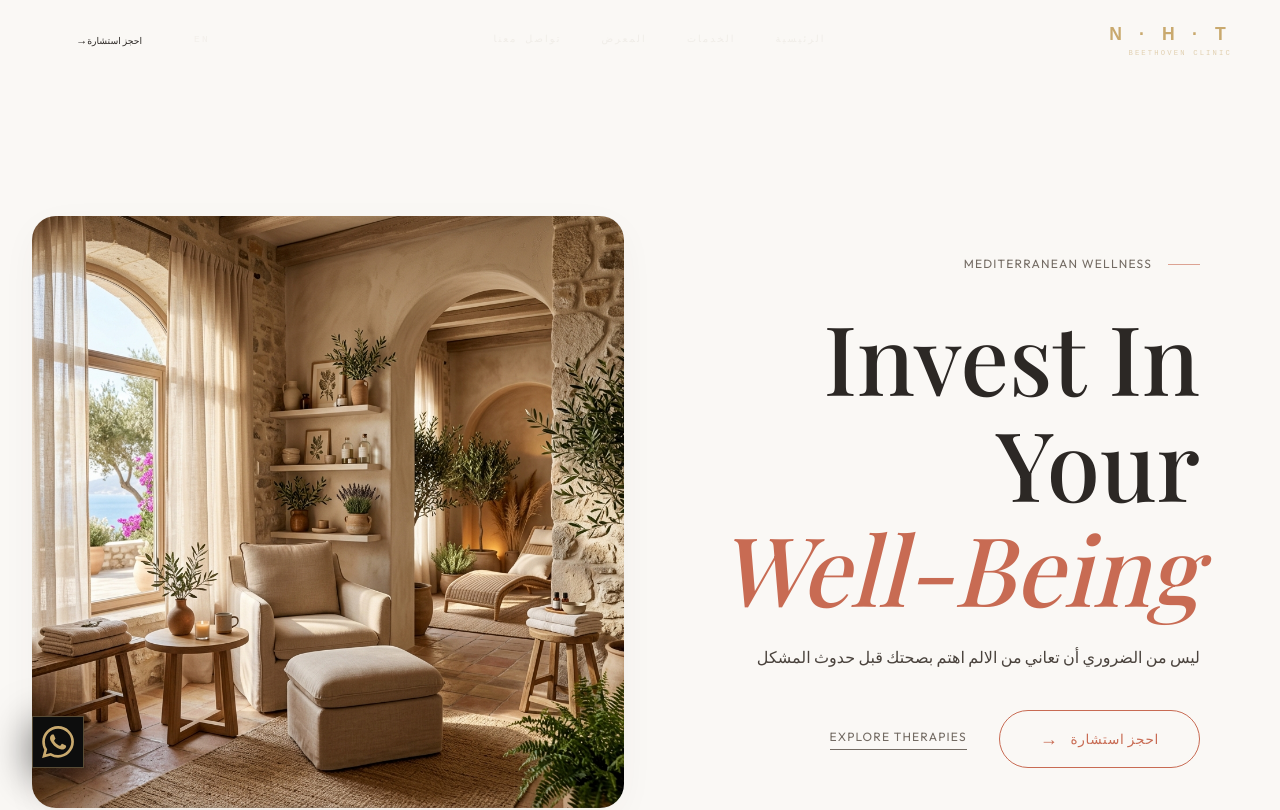
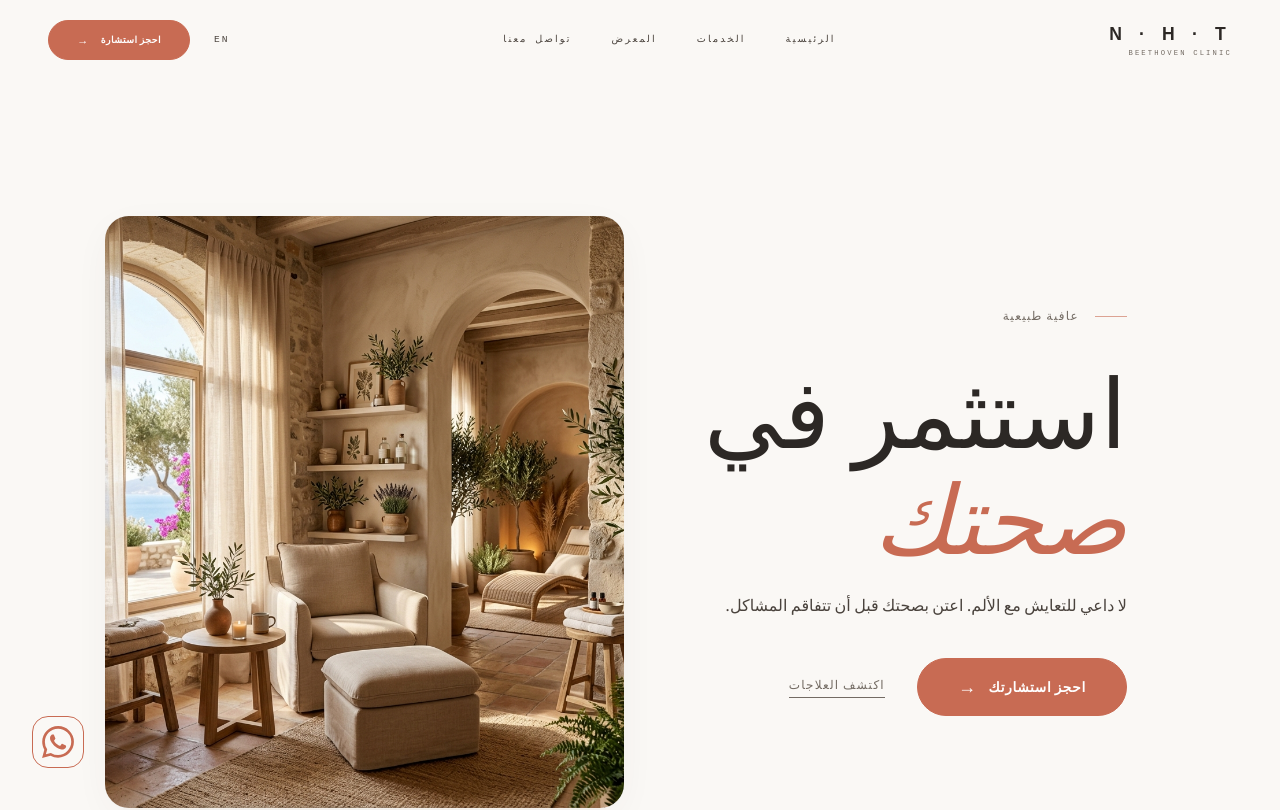
Before and after one commit to ilyassbnh/Clinique, a Next.js app: page /ar in a window 1280 px wide. Shown: the top 810 px of the page. Built offline with nearby package versions, Linux system fonts and the light colour scheme; a web font is replaced by a local one.

Commit message:
Update Arabic and English translations and UI elements

```diff
--- a/messages/ar.json
+++ b/messages/ar.json
@@ -1,19 +1,41 @@
 {
   "Index": {
-    "title": "استثمر في صحتك بالعلاج الطبيعي",
-    "subtitle": "ليس من الضروري أن تعاني من الالم اهتم بصحتك قبل حدوث المشكل",
-    "cta": "احجز استشارة",
+    "titleLine1": "استثمر في",
+    "titleLine2": "صحتك",
+    "overline": "عافية طبيعية",
+    "explore": "اكتشف العلاجات",
+    "discover": "اكتشف المزيد",
+    "ritualOverline": "الطقوس",
+    "ritualLine1": "استعد",
+    "ritualLine2": "تناغمك الداخلي",
+    "ctaOverline": "ابدأ رحلتك",
+    "ctaTitleLine1": "احجز",
+    "ctaTitleLine2": "جلستك",
+    "ctaText": "الاستشارات الخاصة متاحة من الإثنين إلى السبت، من 9:00 صباحًا إلى 8:00 مساءً\nعيادة بيتهوفن · تيبليس، جمهورية التشيك",
+    "aboutLabel": "الملاذ",
+    "servicesLabel": "02 — علاجاتنا",
+    "subtitle": "لا داعي للتعايش مع الألم. اعتن بصحتك قبل أن تتفاقم المشاكل.",
+    "cta": "احجز استشارتك",
     "aboutTitle": "وجهة فاخرة",
-    "aboutTeaser": "تقع عيادة بيتهوفن في قلب أوروبا بجمهورية التشيك، وتمثل قمة السياحة العلاجية والصحة الفاخرة. اكتشف ملاذًا تلتقي فيه العلاجات المتقدمة بالهدوء النقي."
+    "aboutTeaser": "تقع عيادة بيتهوفن في قلب أوروبا بجمهورية التشيك، وتمثل الوجهة الأرقى للسياحة العلاجية والتعافي. اكتشف ملاذًا تمتزج فيه العلاجات المتقدمة بالهدوء التام."
   },
   "Services": {
     "title": "علاجاتنا",
+    "overline": "02 — علاجات وطقوس",
+    "bgText": "طقوس",
+    "bookSession": "احجز هذه الجلسة",
+    "readyTo": "مستعد",
+    "transform": "للتحول؟",
+    "schedule": "تحديد استشارة",
+    "tagDeepTissue": "الجهاز العضلي الهيكلي · التعافي",
+    "tagReflexology": "تدفق الطاقة · التوازن",
+    "tagCupping": "الدورة الدموية · فنون قديمة",
     "deepTissue": "تدليك الأنسجة العميقة",
     "deepTissueDesc": "تخلص من توتر العضلات المزمن وعزز الشفاء بضغط عميق ومركّز.",
-    "reflexology": "علم المنعكسات (الرفلكسولوجي)",
-    "reflexologyDesc": "استعد التوازن وتدفق الطاقة من خلال نقاط انعكاس دقيقة في القدمين واليدين.",
+    "reflexology": "العلاج الانعكاسي (الريفلكسولوجي)",
+    "reflexologyDesc": "استعد التوازن وتدفق الطاقة من خلال نقاط انعكاسية دقيقة في القدمين واليدين.",
     "cupping": "العلاج بالحجامة",
-    "cuppingDesc": "حسّن الدورة الدموية وتخلص من الألم باستخدام هذه التقنية العلاجية القديمة."
+    "cuppingDesc": "حسّن الدورة الدموية وتخلص من الألم باستخدام هذه التقنية العلاجية الأصيلة."
   },
   "Gallery": {
     "title": "الملاذ"
@@ -24,7 +46,7 @@
     "hours": "ساعات العمل",
     "hoursDetail": "الإثنين - السبت: 9:00 صباحاً - 8:00 مساءً\nالأحد: مغلق",
     "location": "الموقع",
-    "locationDetail": "عيادة بيتهوفن\nلازينسكي ساد 6/7، 415 01\nتيبليسه، جمهورية التشيك",
+    "locationDetail": "عيادة بيتهوفن\nلازينسكي ساد 6/7، 415 01\nتيبليس، جمهورية التشيك",
     "openMap": "فتح في خرائط جوجل",
     "formName": "الاسم الكامل",
     "formEmail": "البريد الإلكتروني",
@@ -40,6 +62,7 @@
     "book": "احجز استشارة"
   },
   "Footer": {
-    "location": "عيادة بيتهوفن، جمهورية التشيك"
+    "location": "عيادة بيتهوفن، جمهورية التشيك",
+    "madeBy": "صُنع بواسطة"
   }
 }
--- a/messages/en.json
+++ b/messages/en.json
@@ -1,6 +1,19 @@
 {
   "Index": {
-    "title": "Invest In Your Health",
+    "titleLine1": "Invest In Your",
+    "titleLine2": "Well-Being",
+    "overline": "Mediterranean Wellness",
+    "explore": "Explore Therapies",
+    "discover": "Discover",
+    "ritualOverline": "The Ritual",
+    "ritualLine1": "Restore Your",
+    "ritualLine2": "Inner Harmony",
+    "ctaOverline": "Begin Your Journey",
+    "ctaTitleLine1": "Reserve Your",
+    "ctaTitleLine2": "Session",
+    "ctaText": "Private consultations available Mon–Sat, 9:00–20:00\nBeethoven Clinic · Teplice, Czech Republic",
+    "aboutLabel": "The Sanctuary",
+    "servicesLabel": "02 — Our Therapies",
     "subtitle": "You don't have to suffer from pain. Take care of your well-being before problems arise.",
     "cta": "Book Consultation",
     "aboutTitle": "A Premium Destination",
@@ -8,6 +21,15 @@
   },
   "Services": {
     "title": "Our Therapies",
+    "overline": "02 — Therapies & Rituals",
+    "bgText": "Rituals",
+    "bookSession": "Book This Session",
+    "readyTo": "Ready to",
+    "transform": "Transform?",
+    "schedule": "Schedule a Consultation",
+    "tagDeepTissue": "MUSCULOSKELETAL · RECOVERY",
+    "tagReflexology": "ENERGY FLOW · BALANCE",
+    "tagCupping": "CIRCULATION · ANCIENT ART",
     "deepTissue": "Deep Tissue",
     "deepTissueDesc": "Release chronic muscle tension and promote healing with deep, focused pressure.",
     "reflexology": "Reflexology",
@@ -40,6 +62,7 @@
     "book": "Book Consultation"
   },
   "Footer": {
-    "location": "Beethoven Clinic, Czech Republic"
+    "location": "Beethoven Clinic, Czech Republic",
+    "madeBy": "Made by"
   }
 }
--- a/src/app/[locale]/page.tsx
+++ b/src/app/[locale]/page.tsx
@@ -2,8 +2,7 @@ import { getTranslations } from 'next-intl/server';
 import HeroAnimation from '@/components/animations/HeroAnimation';
 import ScrollReveal from '@/components/animations/ScrollReveal';
 import Image from 'next/image';
-import Link from 'next/link';
-
+import { Link } from '@/i18n/routing';
 export default async function Home({
   params,
 }: {
@@ -49,14 +48,14 @@ export default async function Home({
             <div className="gsap-reveal flex items-center gap-4 mb-8">
               <div className="w-8 h-[1px] bg-[var(--color-terracotta)] opacity-60" />
               <span className="font-body text-xs tracking-widest uppercase text-[var(--color-earth-light)]">
-                Mediterranean Wellness
+                {t('overline')}
               </span>
             </div>
 
             {/* Main headline */}
             <h1 className="gsap-reveal font-display font-medium text-5xl md:text-7xl lg:text-8xl leading-[1.1] text-[var(--color-earth-dark)] mb-6">
-              Invest In Your <br/>
-              <span className="italic text-[var(--color-terracotta)]">Well-Being</span>
+              {t('titleLine1')} <br/>
+              <span className="italic text-[var(--color-terracotta)]">{t('titleLine2')}</span>
             </h1>
 
             {/* Sub text */}
@@ -76,7 +75,7 @@ export default async function Home({
                 href="/services"
                 className="font-body text-xs tracking-widest uppercase text-[var(--color-earth-light)] no-underline border-b border-[var(--color-earth-light)] pb-1 transition-colors hover:text-[var(--color-terracotta)] hover:border-[var(--color-terracotta)]"
               >
-                Explore Therapies
+                {t('explore')}
               </Link>
             </div>
           </div>
@@ -106,7 +105,7 @@ export default async function Home({
               {/* Left label column */}
               <div>
                 <div className="font-body text-xs tracking-widest uppercase text-[var(--color-earth-light)] mb-4">
-                  — The Sanctuary
+                  — {t('aboutLabel')}
                 </div>
                 <div className="w-[1px] h-20 bg-gradient-to-b from-[var(--color-terracotta)] to-transparent opacity-40" />
               </div>
@@ -132,7 +131,7 @@ export default async function Home({
         {/* Section header */}
         <div className="flex items-center justify-between border-y border-soft py-6 mb-16 max-w-7xl mx-auto px-4">
           <span className="font-body text-xs tracking-widest uppercase text-[var(--color-earth-light)]">
-            02 — Our Therapies
+            {t('servicesLabel')}
           </span>
           <span className="font-display text-lg tracking-wider text-[var(--color-earth-mid)] italic">
             {ts('title')}
@@ -172,7 +171,7 @@ export default async function Home({
 
                   <Link href="/services">
                     <button className="btn-mediterranean text-xs py-3 px-8 self-start">
-                      <span>Discover</span>
+                      <span>{t('discover')}</span>
                       <span>→</span>
                     </button>
                   </Link>
@@ -198,11 +197,11 @@ export default async function Home({
 
           <div className="absolute inset-0 flex flex-col items-center justify-center text-center p-8">
             <div className="font-body text-xs tracking-widest uppercase text-white mb-6 drop-shadow-md">
-              — The Ritual
+              — {t('ritualOverline')}
             </div>
             <div className="font-display font-medium text-4xl md:text-6xl lg:text-7xl text-white drop-shadow-lg leading-tight">
-              Restore Your <br/>
-              <span className="italic font-light">Inner Harmony</span>
+              {t('ritualLine1')} <br/>
+              <span className="italic font-light">{t('ritualLine2')}</span>
             </div>
           </div>
         </div>
@@ -216,23 +215,22 @@ export default async function Home({
           <div className="gsap-scroll-item max-w-3xl mx-auto">
             <div className="font-body text-xs tracking-widest uppercase text-[var(--color-terracotta)] mb-8 flex items-center justify-center gap-4">
               <div className="w-8 h-[1px] bg-[var(--color-terracotta)] opacity-40" />
-              <span>Begin Your Journey</span>
+              <span>{t('ctaOverline')}</span>
               <div className="w-8 h-[1px] bg-[var(--color-terracotta)] opacity-40" />
             </div>
 
             <h2 className="font-display text-5xl md:text-7xl text-[var(--color-earth-dark)] mb-8 leading-tight">
-              Reserve Your <br />
-              <span className="italic text-[var(--color-terracotta)]">Session</span>
+              {t('ctaTitleLine1')} <br />
+              <span className="italic text-[var(--color-terracotta)]">{t('ctaTitleLine2')}</span>
             </h2>
 
-            <p className="font-body text-base leading-relaxed text-[var(--color-earth-mid)] mb-12 max-w-lg mx-auto">
-              Private consultations available Mon–Sat, 9:00–20:00<br />
-              Beethoven Clinic · Teplice, Czech Republic
+            <p className="font-body text-base leading-relaxed text-[var(--color-earth-mid)] mb-12 max-w-lg mx-auto whitespace-pre-line">
+              {t('ctaText')}
             </p>
 
             <Link href="/contact">
               <button className="btn-mediterranean">
-                <span>Book Consultation</span>
+                <span>{t('cta')}</span>
                 <span className="text-lg">→</span>
               </button>
             </Link>
--- a/src/app/globals.css
+++ b/src/app/globals.css
@@ -62,28 +62,28 @@
     font-family: var(--font-display);
   }
 
-  /* Ghost button / Pill button */
   .btn-mediterranean {
     display: inline-flex;
     align-items: center;
     gap: 0.75rem;
     padding: 0.875rem 2.5rem;
     border: 1px solid var(--color-terracotta);
-    color: var(--color-terracotta);
+    color: var(--color-white);
+    background: var(--color-terracotta);
     font-family: var(--font-body);
-    font-weight: 500;
+    font-weight: 600;
     font-size: 0.85rem;
     letter-spacing: 0.05em;
     text-transform: uppercase;
     border-radius: 9999px; /* Pill shape */
     transition: all 0.4s ease;
-    background: transparent;
   }
 
   .btn-mediterranean:hover {
-    background: var(--color-terracotta);
+    background: var(--color-earth-dark);
+    border-color: var(--color-earth-dark);
     color: var(--color-white);
-    box-shadow: 0 8px 25px rgba(200, 107, 83, 0.25);
+    box-shadow: 0 8px 25px rgba(44, 40, 37, 0.25);
     transform: translateY(-2px);
   }
 
--- a/src/components/navigation/Header.tsx
+++ b/src/components/navigation/Header.tsx
@@ -23,6 +23,8 @@ export default function Header() {
     return () => { document.body.style.overflow = ''; };
   }, [isMobileMenuOpen]);
 
+  // Function no longer needed since we use standard Links for localization,
+  // but keeping it just in case of any programmatic switches.
   const toggleLanguage = () => {
     const nextLocale = locale === 'en' ? 'ar' : 'en';
     router.replace(pathname, { locale: nextLocale });
@@ -44,10 +46,10 @@ export default function Header() {
         className="fixed top-0 left-0 right-0 z-50 transition-all duration-500"
         style={{
           background: scrolled
-            ? 'rgba(13, 13, 13, 0.92)'
-            : 'rgba(13, 13, 13, 0.0)',
+            ? 'rgba(250, 248, 245, 0.95)'
+            : 'rgba(250, 248, 245, 0.0)',
           backdropFilter: scrolled ? 'blur(20px)' : 'none',
-          borderBottom: scrolled ? '1px solid rgba(201, 169, 110, 0.12)' : '1px solid transparent',
+          borderBottom: scrolled ? '1px solid rgba(74, 67, 61, 0.1)' : '1px solid transparent',
         }}
       >
         <div className="container mx-auto px-6 md:px-12 flex items-center justify-between h-20">
@@ -61,7 +63,7 @@ export default function Header() {
                 fontWeight: 700,
                 letterSpacing: '0.35em',
                 textTransform: 'uppercase',
-                color: '#c9a96e',
+                color: 'var(--color-earth-dark)',
                 transition: 'color 0.3s ease',
               }}
             >
@@ -73,7 +75,7 @@ export default function Header() {
                 fontSize: '0.45rem',
                 letterSpacing: '0.3em',
                 textTransform: 'uppercase',
-                color: 'rgba(201, 169, 110, 0.5)',
+                color: 'var(--color-earth-light)',
                 marginTop: '1px',
               }}
             >
@@ -92,12 +94,11 @@ export default function Header() {
                   fontSize: '0.6rem',
                   letterSpacing: '0.22em',
                   textTransform: 'uppercase',
-                  color: 'rgba(232, 228, 220, 0.55)',
+                  color: 'var(--color-earth-mid)',
                   transition: 'color 0.3s ease',
                 }}
-                className="hover:!text-gold-light"
-                onMouseEnter={(e) => (e.currentTarget.style.color = '#d4b78a')}
-                onMouseLeave={(e) => (e.currentTarget.style.color = 'rgba(232, 228, 220, 0.55)')}
+                onMouseEnter={(e) => (e.currentTarget.style.color = 'var(--color-terracotta)')}
+                onMouseLeave={(e) => (e.currentTarget.style.color = 'var(--color-earth-mid)')}
               >
                 {link.label}
               </Link>
@@ -105,27 +106,30 @@ export default function Header() {
           </nav>
 
           <div className="hidden md:flex items-center gap-6">
-            <button
-              onClick={toggleLanguage}
+            <Link
+              href={pathname}
+              locale={locale === 'en' ? 'ar' : 'en'}
+              onClick={closeMenu}
               style={{
                 fontFamily: "'Space Mono', monospace",
                 fontSize: '0.6rem',
                 letterSpacing: '0.22em',
                 textTransform: 'uppercase',
-                color: 'rgba(232, 228, 220, 0.4)',
+                color: 'var(--color-earth-mid)',
                 background: 'none',
                 border: 'none',
                 cursor: 'pointer',
                 transition: 'color 0.3s ease',
+                textDecoration: 'none',
               }}
-              onMouseEnter={(e) => (e.currentTarget.style.color = '#c9a96e')}
-              onMouseLeave={(e) => (e.currentTarget.style.color = 'rgba(232, 228, 220, 0.4)')}
+              onMouseEnter={(e) => (e.currentTarget.style.color = 'var(--color-terracotta)')}
+              onMouseLeave={(e) => (e.currentTarget.style.color = 'var(--color-earth-mid)')}
             >
               {locale === 'en' ? 'AR' : 'EN'}
-            </button>
+            </Link>
 
-            <Link href="/contact">
-              <button className="btn-elite" style={{ fontSize: '0.58rem', padding: '0.65rem 1.75rem' }}>
+            <Link href="/contact" onClick={closeMenu}>
+              <button className="btn-mediterranean" style={{ fontSize: '0.58rem', padding: '0.65rem 1.75rem' }}>
                 <span>{t('book')}</span>
                 <span style={{ fontSize: '0.7rem' }}>→</span>
               </button>
@@ -136,7 +140,7 @@ export default function Header() {
           <div className="flex md:hidden items-center gap-4 relative z-[60]">
             <button
               style={{
-                color: isMobileMenuOpen ? '#c9a96e' : '#e8e4dc',
+                color: isMobileMenuOpen ? 'var(--color-terracotta)' : 'var(--color-earth-dark)',
                 background: 'none',
                 border: 'none',
                 cursor: 'pointer',
@@ -171,7 +175,7 @@ export default function Header() {
           position: 'fixed',
           inset: 0,
           zIndex: 40,
-          background: 'rgba(13, 13, 13, 0.98)',
+          background: 'rgba(250, 248, 245, 0.98)',
           backdropFilter: 'blur(30px)',
           display: 'flex',
           flexDirection: 'column',
@@ -185,7 +189,7 @@ export default function Header() {
         }}
       >
         {/* Thin gold rule top */}
-        <div style={{ width: '40px', height: '1px', background: 'rgba(201, 169, 110, 0.4)', marginBottom: '4rem' }} />
+        <div style={{ width: '40px', height: '1px', background: 'rgba(200, 107, 83, 0.4)', marginBottom: '4rem' }} />
 
         <nav style={{ display: 'flex', flexDirection: 'column', alignItems: 'center', gap: '2.5rem', marginBottom: '4rem' }}>
           {navLinks.map((link) => (
@@ -199,12 +203,12 @@ export default function Header() {
                 fontWeight: 700,
                 letterSpacing: '0.18em',
                 textTransform: 'uppercase',
-                color: 'rgba(232, 228, 220, 0.6)',
+                color: 'var(--color-earth-dark)',
                 transition: 'color 0.3s ease',
                 textDecoration: 'none',
               }}
-              onMouseEnter={(e) => (e.currentTarget.style.color = '#c9a96e')}
-              onMouseLeave={(e) => (e.currentTarget.style.color = 'rgba(232, 228, 220, 0.6)')}
+              onMouseEnter={(e) => (e.currentTarget.style.color = 'var(--color-terracotta)')}
+              onMouseLeave={(e) => (e.currentTarget.style.color = 'var(--color-earth-dark)')}
             >
               {link.label}
             </Link>
@@ -212,33 +216,36 @@ export default function Header() {
         </nav>
 
         <div style={{ display: 'flex', flexDirection: 'column', alignItems: 'center', gap: '1.5rem' }}>
-          <button
-            onClick={toggleLanguage}
+          <Link
+            href={pathname}
+            locale={locale === 'en' ? 'ar' : 'en'}
+            onClick={closeMenu}
             style={{
               fontFamily: "'Space Mono', monospace",
               fontSize: '0.65rem',
               letterSpacing: '0.25em',
               textTransform: 'uppercase',
-              color: 'rgba(201, 169, 110, 0.5)',
+              color: 'var(--color-terracotta)',
               background: 'none',
-              border: '1px solid rgba(201, 169, 110, 0.2)',
+              border: '1px solid rgba(200, 107, 83, 0.2)',
               padding: '0.5rem 1.5rem',
               cursor: 'pointer',
               transition: 'all 0.3s ease',
+              textDecoration: 'none',
             }}
           >
             {locale === 'en' ? '— Arabic —' : '— English —'}
-          </button>
+          </Link>
 
             <Link href="/contact" onClick={closeMenu}>
-            <button className="btn-elite">
+              <button className="btn-mediterranean">
                 <span>{t('book')}</span>
                 <span>→</span>
               </button>
             </Link>
           </div>
 
-        <div style={{ width: '40px', height: '1px', background: 'rgba(201, 169, 110, 0.4)', marginTop: '4rem' }} />
+          <div style={{ width: '40px', height: '1px', background: 'rgba(200, 107, 83, 0.4)', marginTop: '4rem' }} />
       </div>
     </>
   );
--- a/src/components/navigation/WhatsAppWidget.tsx
+++ b/src/components/navigation/WhatsAppWidget.tsx
@@ -22,23 +22,27 @@ export default function WhatsAppWidget() {
         zIndex: 50,
         width: '52px',
         height: '52px',
-        borderRadius: '0',
+        borderRadius: '16px',
         display: 'flex',
         alignItems: 'center',
         justifyContent: 'center',
-        backgroundColor: '#0d0d0d',
-        border: '1px solid rgba(201, 169, 110, 0.4)',
-        color: '#c9a96e',
-        boxShadow: '0 8px 40px rgba(0,0,0,0.6)',
-        transition: 'all 0.3s ease',
+        backgroundColor: 'var(--color-sand-light)',
+        border: '1px solid var(--color-terracotta)',
+        color: 'var(--color-terracotta)',
+        boxShadow: 'var(--shadow-soft)',
+        transition: 'all 0.4s ease',
       }}
       onMouseEnter={(e) => {
-        (e.currentTarget as HTMLAnchorElement).style.borderColor = 'rgba(201, 169, 110, 0.9)';
-        (e.currentTarget as HTMLAnchorElement).style.boxShadow = '0 0 20px rgba(201, 169, 110, 0.15), 0 8px 40px rgba(0,0,0,0.6)';
+        (e.currentTarget as HTMLAnchorElement).style.backgroundColor = 'var(--color-terracotta)';
+        (e.currentTarget as HTMLAnchorElement).style.color = 'var(--color-white)';
+        (e.currentTarget as HTMLAnchorElement).style.transform = 'translateY(-2px)';
+        (e.currentTarget as HTMLAnchorElement).style.boxShadow = '0 8px 25px rgba(200, 107, 83, 0.25)';
       }}
       onMouseLeave={(e) => {
-        (e.currentTarget as HTMLAnchorElement).style.borderColor = 'rgba(201, 169, 110, 0.4)';
-        (e.currentTarget as HTMLAnchorElement).style.boxShadow = '0 8px 40px rgba(0,0,0,0.6)';
+        (e.currentTarget as HTMLAnchorElement).style.backgroundColor = 'var(--color-sand-light)';
+        (e.currentTarget as HTMLAnchorElement).style.color = 'var(--color-terracotta)';
+        (e.currentTarget as HTMLAnchorElement).style.transform = 'translateY(0)';
+        (e.currentTarget as HTMLAnchorElement).style.boxShadow = 'var(--shadow-soft)';
       }}
       aria-label="Chat with us on WhatsApp"
     >
```
Also changed, not shown: src/app/[locale]/services/page.tsx (+11 -11 lines), src/components/navigation/Footer.tsx (+27 -8 lines). Lines whose indentation alone changed are shown as unchanged.
